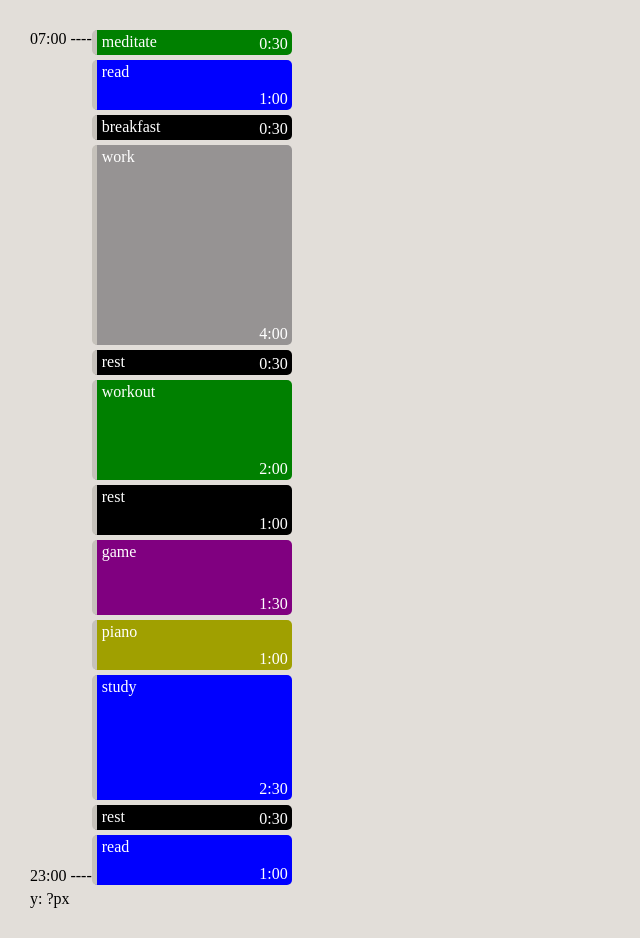
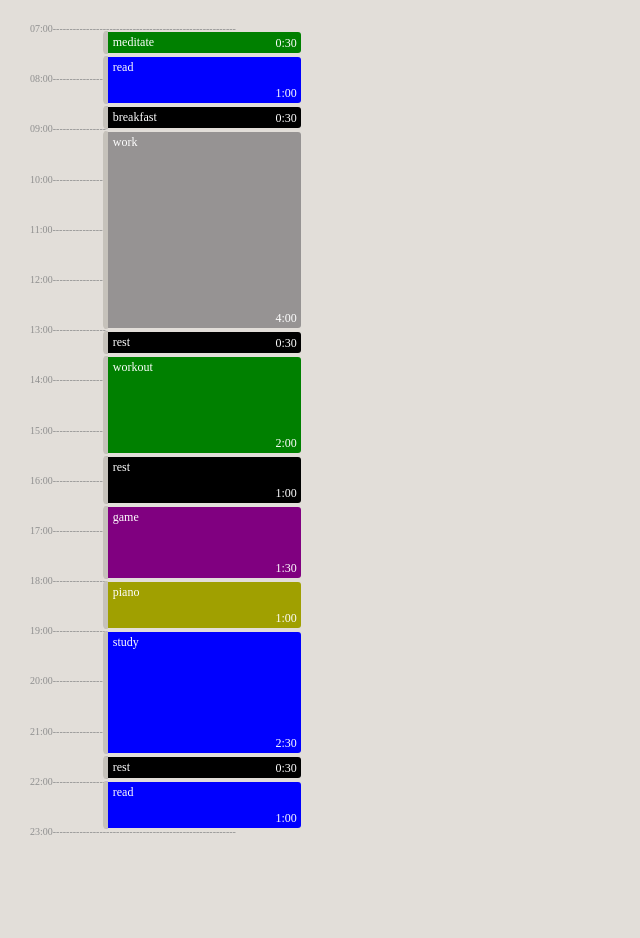
Before and after one commit to oerol/guse, an Angular app: page / in a window 1280 px wide. Shown: the whole page, without its empty margins (0-640 px from the left). After the commit the page ends 874 px from the top, so only its background shows below. Built offline with nearby package versions, Linux system fonts and the light colour scheme.

Commit message:
Added hourly ticks for clarity

```diff
--- a/src/app/components/day/day.component.html
+++ b/src/app/components/day/day.component.html
@@ -1,7 +1,22 @@
 <div class="day-wrapper">
   <div class="day-duration">
-    <div class="day-start">07:00 ----</div>
-    <div class="day-end">23:00 ----</div>
+    <div class="day-tick day-start">07:00</div>
+    <div class="day-tick">08:00</div>
+    <div class="day-tick">09:00</div>
+    <div class="day-tick">10:00</div>
+    <div class="day-tick">11:00</div>
+    <div class="day-tick">12:00</div>
+    <div class="day-tick">13:00</div>
+    <div class="day-tick">14:00</div>
+    <div class="day-tick">15:00</div>
+    <div class="day-tick">16:00</div>
+    <div class="day-tick">17:00</div>
+    <div class="day-tick">18:00</div>
+    <div class="day-tick">19:00</div>
+    <div class="day-tick">20:00</div>
+    <div class="day-tick">21:00</div>
+    <div class="day-tick">22:00</div>
+    <div class="day-tick day-end">23:00</div>
   </div>
 
   <div class="day">
@@ -26,8 +41,8 @@
     <span (click)="changeCategory('blue')">b</span>
   </div>
 </div>
-<div id="mousePositionHelper">{{ mousePosition }}</div>
 <!--
+  <div id="mousePositionHelper">{{ mousePosition }}</div>
   <div id="boxesHelper">{{ boxesToString() }}</div>
   <div id="currentBoxHelper">{{ "current box:" + currentBoxIndex }}</div>
   <button class="addBoxHelper" (click)="createNewBox()">create box</button>
--- a/src/app/components/day/day.component.scss
+++ b/src/app/components/day/day.component.scss
@@ -3,19 +3,34 @@
 }
 
 .day-duration {
+  color: #8f8f8f;
   display: flex;
   flex-direction: column;
   justify-content: space-between;
-  height: 855px;
+  height: 814px;
+  font-size: 10px;
+  position: relative;
+  top: -7px;
+  margin-right: 50px;
+}
+
+.day-tick::after {
+  content: '-------------------------------------------------------';
+  width: 700px;
+  position: absolute;
 }
 
 .box {
   width: 200px;
-  margin-bottom: 5px;
+  margin-bottom: 0px;
   position: relative;
+
+  font-size: 12px;
 
   box-sizing: border-box;
   padding: 5px;
+
+  border: 2px solid #e2ded9;
 
   background-color: rgb(0, 0, 0);
   border-radius: 5px;
@@ -35,6 +50,8 @@
 
 #box-ghost {
   opacity: 0.8;
+  border: none;
+  border-left: 5px solid #c6c2bb;
 }
 
 .drag-handle {
```
